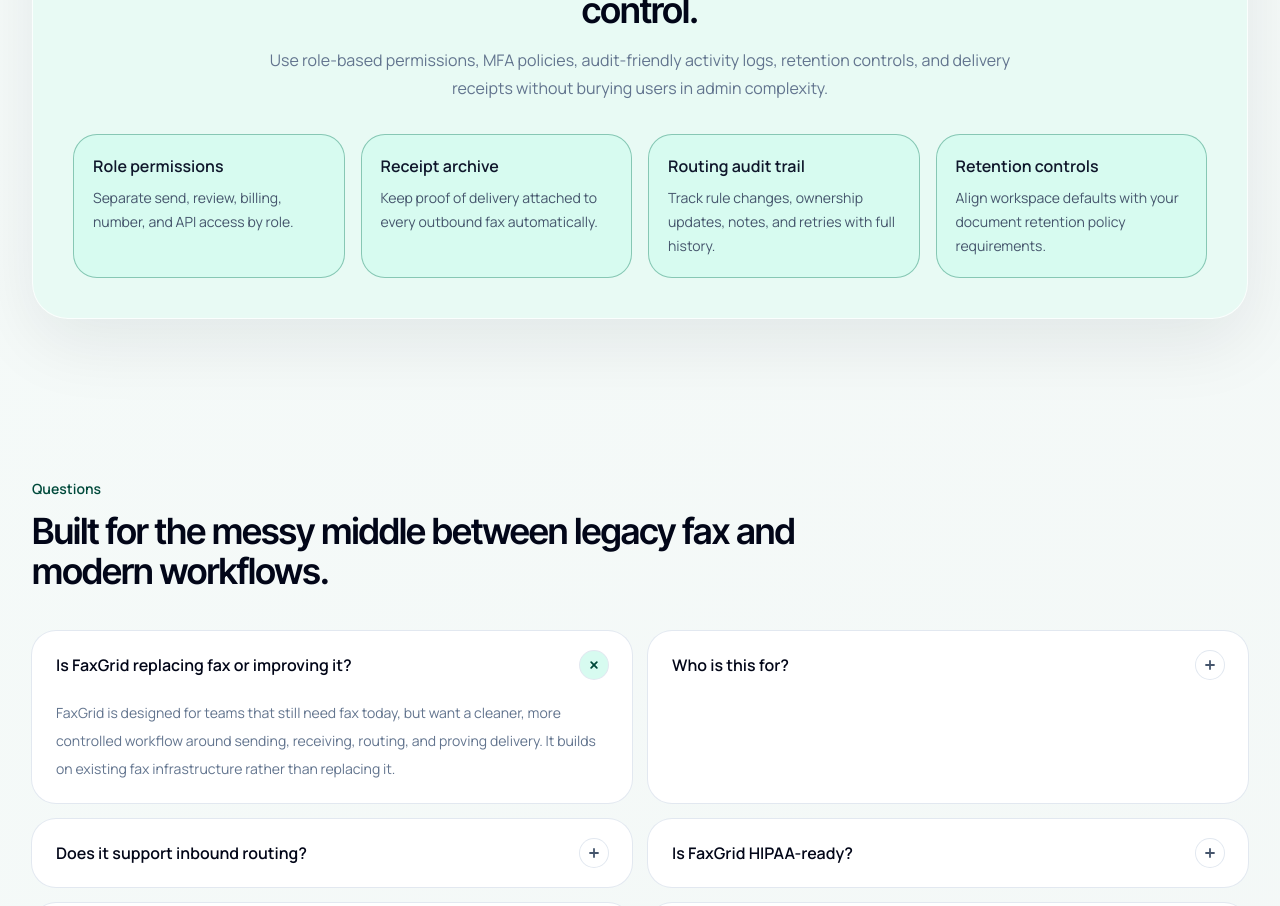
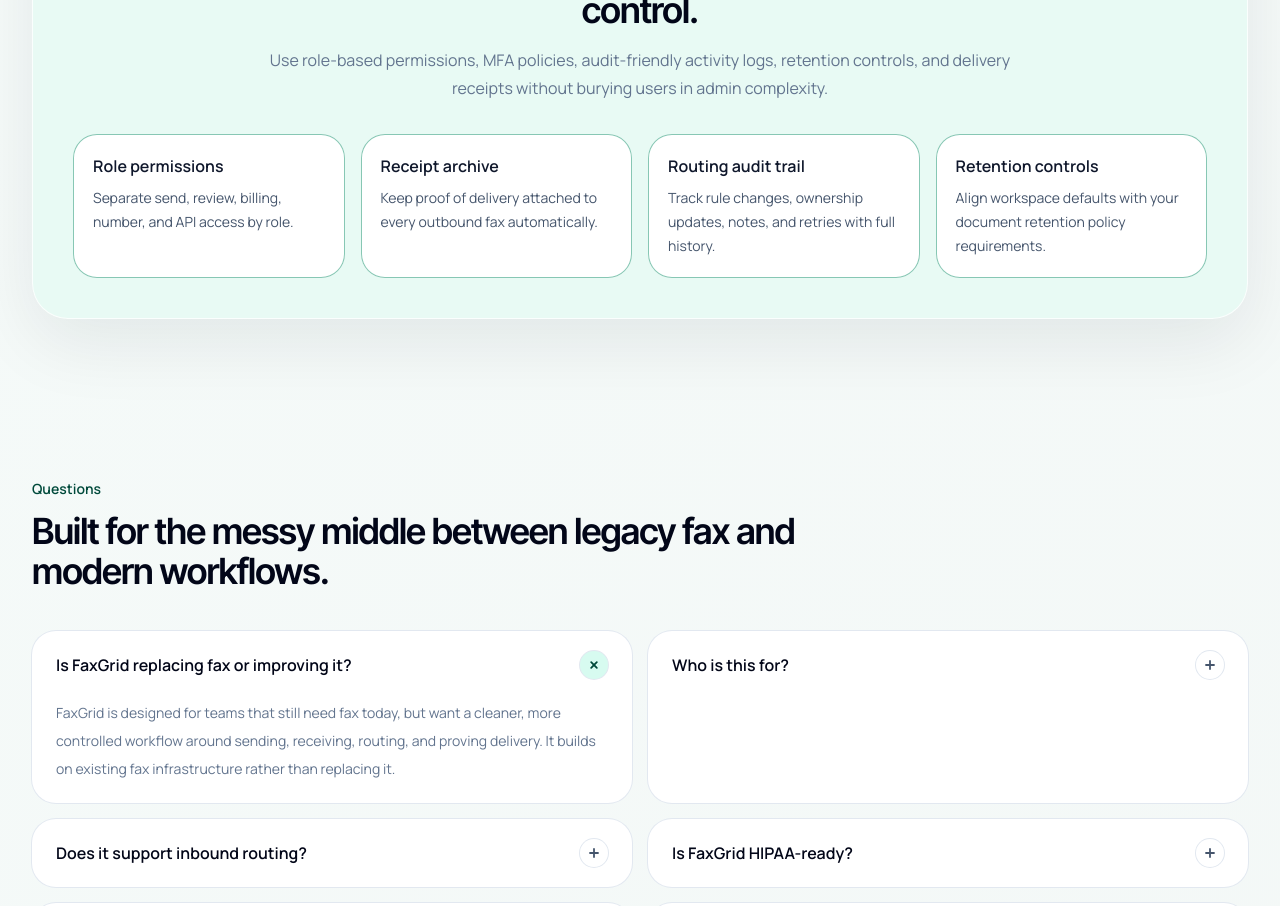
Before and after one commit to kschulze3142/design-prototype, a Next.js app: page / in a window 1280 px wide. Shown: the part 5500-6406 px from the top of the page. Built offline with nearby package versions, Linux system fonts and the light colour scheme.

Commit message:
fix security section: white feature cards

```diff
--- a/components/home/HSecurity.tsx
+++ b/components/home/HSecurity.tsx
@@ -41,8 +41,8 @@ export function HSecurity() {
           {items.map(({ title, text }) => (
             <div
               key={title}
-              className="rounded-[24px] p-5 ring-1"
-              style={{ background: 'var(--accent-soft)', boxShadow: 'inset 0 0 0 1px var(--accent-mid)' }}
+              className="rounded-[24px] bg-white p-5 ring-1"
+              style={{ boxShadow: 'inset 0 0 0 1px var(--accent-mid)' }}
             >
               <p className="font-semibold text-slate-900">{title}</p>
               <p className="mt-2 text-sm leading-6 text-slate-600">{text}</p>
```
